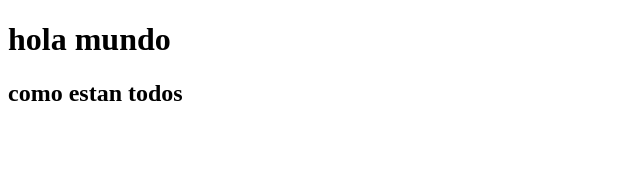
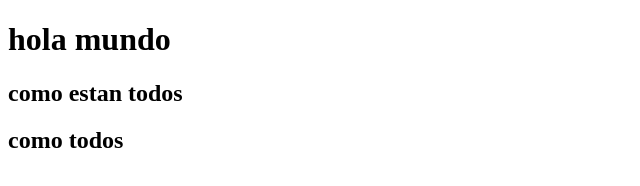
Before and after one commit to ed2321/prueba-2, a plain HTML site: page index.html in a window 1280 px wide. Shown: the whole page, without its empty margins (0-640 px from the left). Drawn offline with Linux system fonts and the light colour scheme.

Commit message:
se modifico el index.html

```diff
--- a/index.html
+++ b/index.html
@@ -6,5 +6,7 @@
 <body>
 <h1>hola mundo</h1>
 <h2>como estan todos</h2>
+<h2>como  todos</h2>
+
 </body>
 </html>
```
